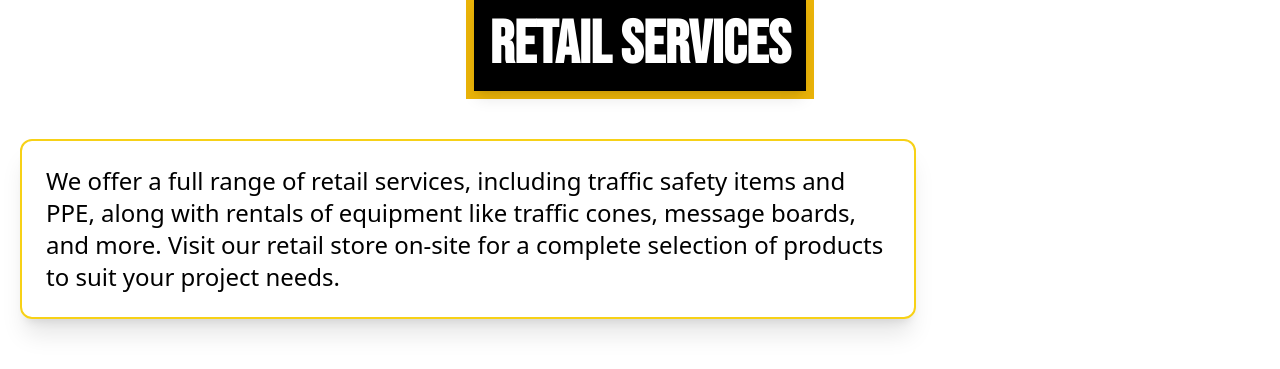
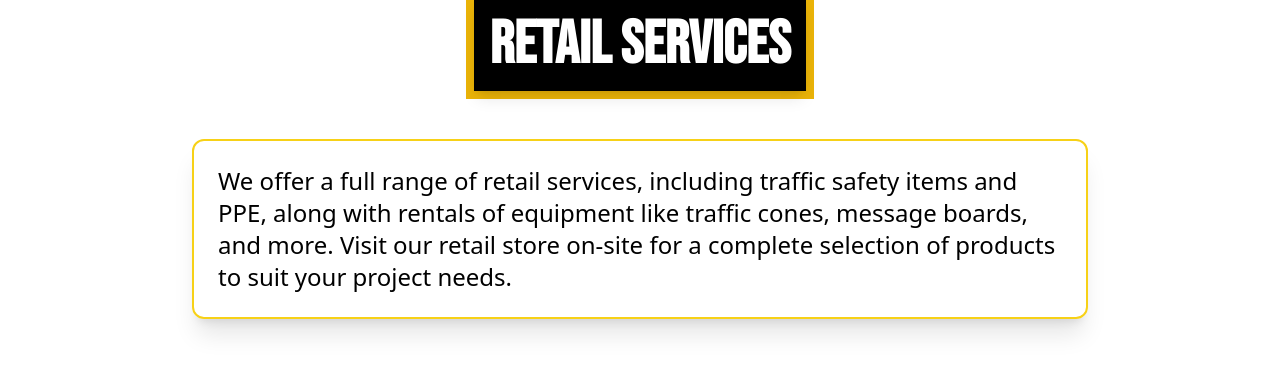
Before and after one commit to JoedyMcconn/SANBARCC, a Next.js app in the folder frontend/: page / in a window 1280 px wide. Shown: the part 5380-5749 px from the top of the page. Built offline with nearby package versions, Linux system fonts and the light colour scheme.

Commit message:
fixing retail paragraph

```diff
--- a/frontend/src/app/Home/components/ShopSection.tsx
+++ b/frontend/src/app/Home/components/ShopSection.tsx
@@ -108,8 +108,8 @@ const Shop = () => {
                 </div>
             </div>
 
-            {/* Description Paragraph */}
-            <div className="max-w-4xl mx-5 text-left mb-12 bg-white ">
+            {/* Centered Description Paragraph */}
+            <div className="max-w-4xl mx-auto mb-12 bg-white">
                 <p className="text-left text-2xl font-sans p-6 border-2 border-[#F7D117] rounded-xl shadow-xl">
                     We offer a full range of retail services, including traffic safety items and PPE, along with
                     rentals of equipment like traffic cones, message boards, and more. Visit our retail store on-site
```
